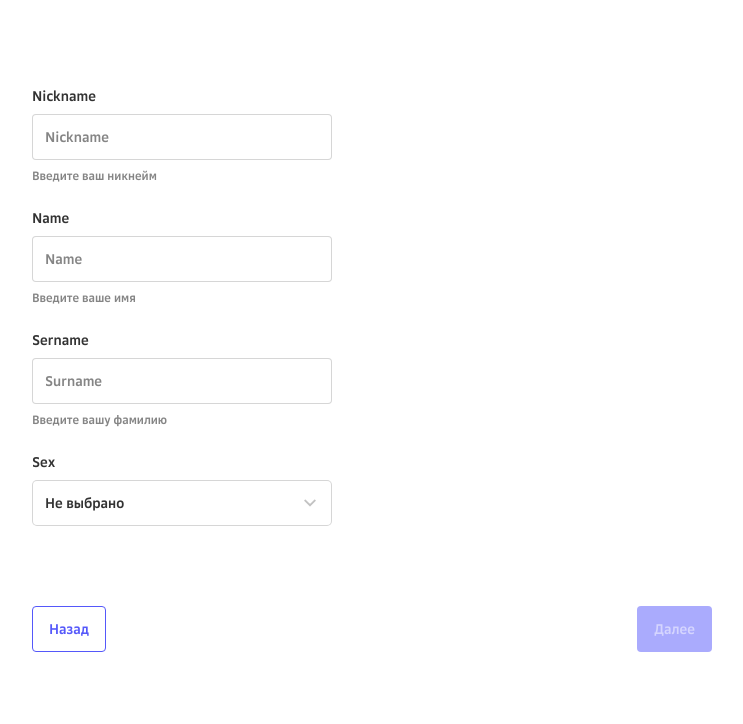
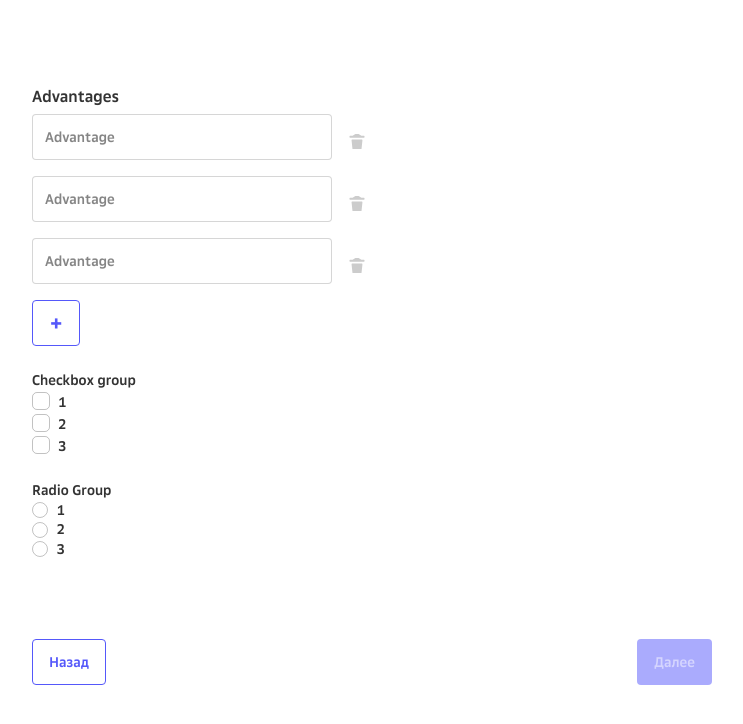
Before and after one commit to Whyareyouu/FrontCloudCamp, a React (Create React App) app: page /create in a window 1280 px wide. Shown: the top 724 px of the page, without its empty margins (268-1011 px from the left). Built offline with nearby package versions, Linux system fonts and the light colour scheme.

Commit message:
add validator for step secondstepform, change interfaces

```diff
--- a/src/components/Input/Input.styles.ts
+++ b/src/components/Input/Input.styles.ts
@@ -1,10 +1,11 @@
 import styled from 'styled-components'
 
 type InputProps = {
-    error?: string;
+    error?: boolean;
 }
 
 export const InputContainer = styled.div`
+  width: 100%;
   display: flex;
   flex-direction: column;
   gap: 8px;
--- a/src/components/Input/Input.tsx
+++ b/src/components/Input/Input.tsx
@@ -19,7 +19,7 @@ const Input = forwardRef(({
         return (
             <InputContainer>
                 <StyledInput className={className} id={id} name={name} placeholder={placeholder} value={value}
-                             disabled={disabled} ref={ref} onChange={onChange} error={error?.message}/>
+                             disabled={disabled} ref={ref} onChange={onChange} error={!!error}/>
                 {error ? <ErrorMessage>{error.message}</ErrorMessage> : <Tip>{children}</Tip>}
             </InputContainer>
         );
--- a/src/interfaces/Form.interface.ts
+++ b/src/interfaces/Form.interface.ts
@@ -7,6 +7,6 @@ export interface IFormStepFirst {
 
 export interface IFormStepSecond {
     advantages: string[];
-    radio: string,
-    checkbox: string[],
+    radio: number,
+    checkbox: number[],
 }
--- a/src/interfaces/MultiForm.interface.ts
+++ b/src/interfaces/MultiForm.interface.ts
@@ -6,7 +6,7 @@ export interface MultiFormState {
     email: string,
     sex: 'man' | 'woman' | '',
     advantages: string[],
-    radio: string,
-    checkbox: string[],
+    radio: number | '',
+    checkbox: number[],
     about: string;
 }
--- a/src/pages/multiform/FormStepFirst/FormStepFirst.tsx
+++ b/src/pages/multiform/FormStepFirst/FormStepFirst.tsx
@@ -71,7 +71,7 @@ const FormStepFirst = () => {
                 )}/>
             </Label>
             <ButtonContainer>
-                <Button appearance='border'>Назад</Button>
+                <Button appearance='border' type='button'>Назад</Button>
                 <Button appearance='primary' disabled={!isFormValid}>Далее</Button>
             </ButtonContainer>
         </StyledForm>
--- a/src/pages/multiform/FormStepSecond/FormStepSecond.style.ts
+++ b/src/pages/multiform/FormStepSecond/FormStepSecond.style.ts
@@ -13,13 +13,11 @@ export const Advantages = styled.div`
 `
 
 export const Advantage = styled.div`
+  max-width: 334px;
+
   display: flex;
   gap: 16px;
   align-items: center;
-
-  input{
-    max-width: 300px;
-  }
 `
 export const RemoveAdvantage = styled.button`
   width: 20px;
--- a/src/pages/multiform/FormStepSecond/FormStepSecond.tsx
+++ b/src/pages/multiform/FormStepSecond/FormStepSecond.tsx
@@ -1,11 +1,13 @@
 import React from 'react';
-import {Button, Checkbox, Input, Label} from "../../../components";
+import {Button, Checkbox, ErrorMessage, Input, Label} from "../../../components";
 import RadioButton from "../../../components/RadioButton/RadioButton";
 import {Advantage, Advantages, ButtonContainer, RemoveAdvantage, StyledForm} from "./FormStepSecond.style";
 import {IFormStepSecond} from "../../../interfaces/Form.interface";
 import {Controller, useFieldArray, useForm} from "react-hook-form";
 import {useAppDispatch, useAppSelector} from "../../../hooks/redux-hooks";
 import {updateFormStepSecond} from "../../../components/redux/slices/formSlice";
+import {yupResolver} from "@hookform/resolvers/yup";
+import {validationSchema} from "./validator";
 
 const FormStepSecond = () => {
     const formState = useAppSelector(state => state.FormSliceReducer)
@@ -17,6 +19,7 @@ const FormStepSecond = () => {
         control,
         formState: {errors, isDirty, isValid}
     } = useForm<IFormStepSecond>({
+        resolver: yupResolver(validationSchema),
         defaultValues: {
             advantages: formState.advantages,
             radio: formState.radio,
@@ -33,8 +36,12 @@ const FormStepSecond = () => {
         dispatch(updateFormStepSecond({...formState}))
     }
 
+    if (fields.length === 0) {
+        append([{advantage: ''}, {advantage: ''}, {advantage: ''}]);
+    }
+
     const isFormValid = isDirty && isValid && errors;
-
+    console.log(errors)
     return (
         <StyledForm onSubmit={handleSubmit(onSubmit)}>
             <div>
@@ -42,15 +49,18 @@ const FormStepSecond = () => {
                     Advantages
                     {fields.map((field, index) => (
                         <Advantage key={field.id}>
-                            <Controller control={control} name={`advantages.${index}`} render={({field}) => (<>
-                                <Input id={`field-adavatages-${index + 1}`} onChange={field.onChange}
-                                       value={field.value.toString()} placeholder='Advantage'/>
-                            </>)}/>
+                            <Controller control={control} name={`advantages.${index}` as const} render={({field}) =>
+                                (<>
+                                    <Input id={`field-adavatages-${index + 1}`} onChange={field.onChange}
+                                           value={field.value.advantages} placeholder='Advantage'
+                                           error={errors.advantages}/>
+                                </>)
+                            }/>
                             <RemoveAdvantage onClick={() => remove(index)}/>
                         </Advantage>
                     ))}
                     <Button type='button' appearance='border' style={{fontSize: "24px"}} id='button add'
-                            onClick={() => append('')}>+</Button>
+                            onClick={() => append({advantage: ''})}>+</Button>
                 </Advantages>
             </div>
             <div>
@@ -59,6 +69,7 @@ const FormStepSecond = () => {
                     <Checkbox children='1' id='field-checkbox-group-option-1' value={1} {...register('checkbox')}/>
                     <Checkbox children='2' id='field-checkbox-group-option-2' value={2} {...register('checkbox')}/>
                     <Checkbox children='3' id='field-checkbox-group-option-3' value={3} {...register('checkbox')}/>
+                    {errors.checkbox && <ErrorMessage>{errors.checkbox?.message}</ErrorMessage>}
                 </Label>
             </div>
             <div>
@@ -67,6 +78,7 @@ const FormStepSecond = () => {
                     <RadioButton children='1' id='field-radio-group-option-1' value={1} {...register('radio')}/>
                     <RadioButton children='2' id='field-radio-group-option-2' value={2} {...register('radio')}/>
                     <RadioButton children='3' id='field-radio-group-option-3' value={3} {...register('radio')}/>
+                    {errors.radio && <ErrorMessage>{errors.radio?.message}</ErrorMessage>}
                 </Label>
             </div>
             <ButtonContainer>
--- /dev/null
+++ b/src/pages/multiform/FormStepSecond/validator.ts
@@ -0,0 +1,7 @@
+import * as Yup from 'yup'
+
+export const validationSchema = Yup.object().shape({
+    advantages: Yup.array().of(Yup.string().required('Обязательное поле')).required('Обязательное поле'),
+    radio: Yup.number().required('Обязательное поле').typeError('Обязательное поле'),
+    checkbox: Yup.array().of(Yup.number().required('Обязательное поле')).required('Обязательное поле'),
+});
--- a/src/pages/multiform/MultiForm.tsx
+++ b/src/pages/multiform/MultiForm.tsx
@@ -1,12 +1,11 @@
 import React, {useState} from 'react';
 import FormStepFirst from "./FormStepFirst/FormStepFirst";
 import FormStepSecond from "./FormStepSecond/FormStepSecond";
-import MainLayout from "../../Layout/main/MainLayout";
 import FormStepThird from "./FormStepThird/FormStepThird";
 
 
 const MultiForm = () => {
-    const [step, setStep] = useState<number>(1)
+    const [step, setStep] = useState<number>(2)
 
     const handleNextPage = () => {
         if (step === 3) return
```
